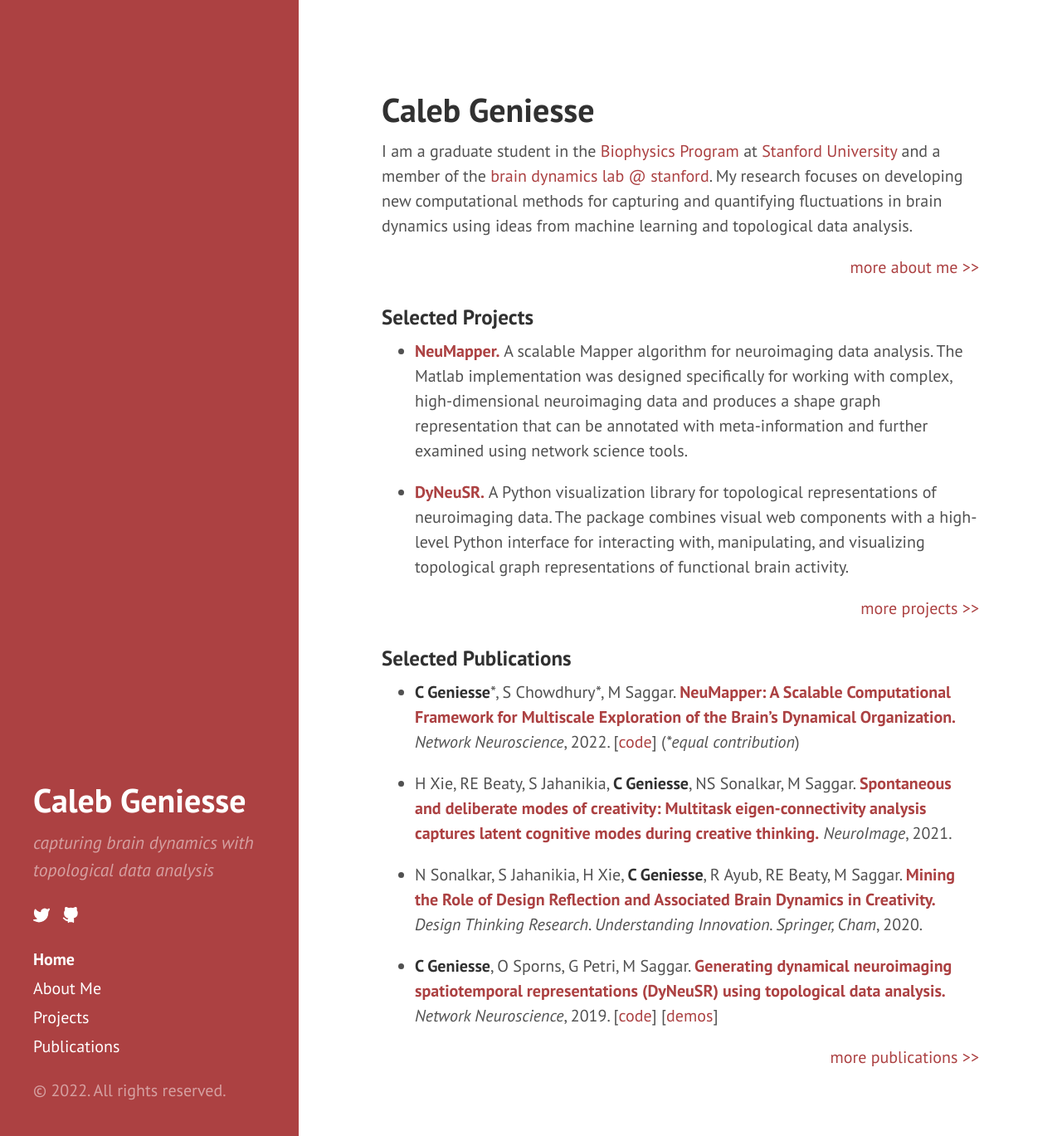
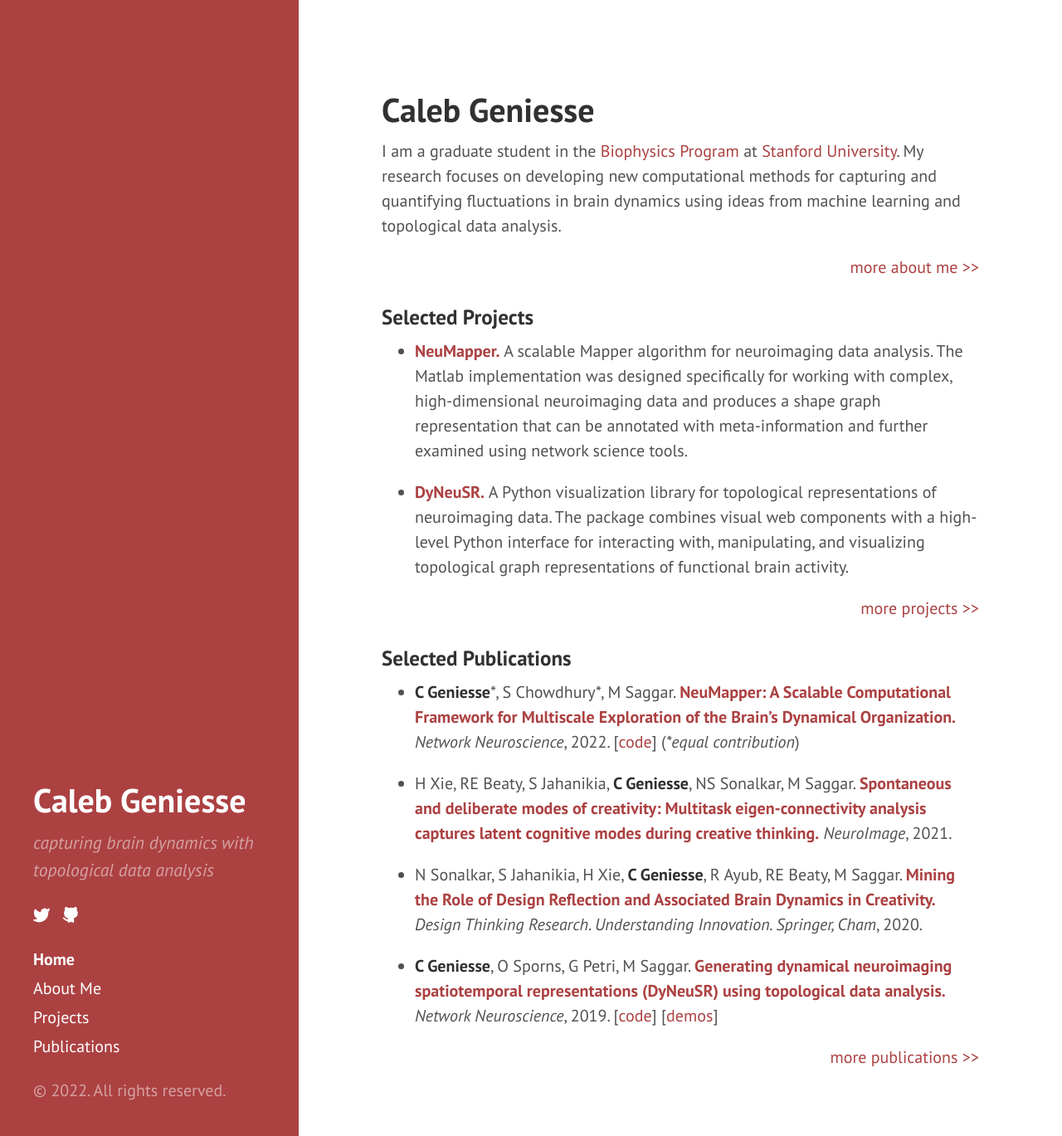
Before and after one commit to calebgeniesse/calebgeniesse.github.io, a Jekyll site: the page built from index.md, in a window 1280 px wide and 1369 px high. Shown: the whole window at 83% size. Built offline with Jekyll 4.4.1, drawn with Linux system fonts in a browser that asks for light colours; our own code applies the rules of GitHub Pages for plain Markdown files.

Commit message:
Update index.md

```diff
--- a/index.md
+++ b/index.md
@@ -6,10 +6,7 @@
 
 # Caleb Geniesse
 
-
-
-
-I am a graduate student in the [Biophysics Program](http://med.stanford.edu/biophysics.html) at [Stanford University](https://www.stanford.edu/) and a member of the [brain dynamics lab @ stanford](https://braindynamicslab.github.io). My research focuses on developing new computational methods for capturing and quantifying fluctuations in brain dynamics using ideas from machine learning and topological data analysis.
+I am a graduate student in the [Biophysics Program](http://med.stanford.edu/biophysics.html) at [Stanford University](https://www.stanford.edu/). My research focuses on developing new computational methods for capturing and quantifying fluctuations in brain dynamics using ideas from machine learning and topological data analysis.
 
 <div class="more">
 	<a href="about-me/">more about me</a>
```
